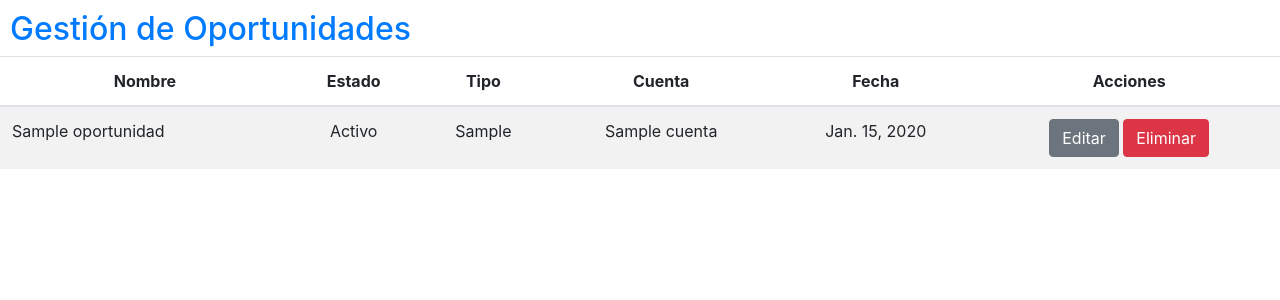
After one commit to Winguweb/mi_primera_bd, a Django app: page /oportunidades/ in a window 1280 px wide. The commit adds this page. Shown: the top 300 px of the page. Run offline with Django 3.2, Linux system fonts and the light colour scheme; tables that the repository leaves empty hold one stand-in row (values such as "Sample post"); some libraries are stand-ins or nearby versions.

Commit message:
Inclusión de Oportunidades al modelo + Pantalla inicial básica de listado de Oportunidades

```diff
--- a/primerabdd/primerabdd/crm/models.py
+++ b/primerabdd/primerabdd/crm/models.py
@@ -2,10 +2,6 @@ from django.db import models
 from django.contrib.auth.models import User
 from django.utils import timezone
 from djmoney.models.fields import MoneyField
-
-
-
-
 
 class Organizacion(models.Model):
     usuario = models.OneToOneField(User, on_delete=models.CASCADE, primary_key=True)
@@ -250,3 +246,11 @@ class Voluntario(models.Model):
     ]
 
     habilidades = models.IntegerField(choices=LISTA_HABILIDADES, blank=True, null=True)
+
+class Oportunidad(models.Model):
+	cuenta = models.ForeignKey(Cuenta, on_delete=models.CASCADE, blank=True)
+	nombre = models.CharField(max_length=200, default=None, blank=False, null=False)
+	estado = models.CharField(max_length=200, default=None, blank=False, null=False)
+	tipo = models.CharField(max_length=200, default=None, blank=False, null=False)
+	fecha = models.DateField('fecha de nacimiento')
+	monto = MoneyField(max_digits=14, decimal_places=2, default_currency='ARS')
--- a/primerabdd/primerabdd/crm/templates/base.html
+++ b/primerabdd/primerabdd/crm/templates/base.html
@@ -82,7 +82,7 @@
 			        <a class="nav-link js-scroll-trigger" href="/cuentas"><b>Cuentas</b></a>
 			      </li>
 			      <li class="nav-item">
-			        <a class="nav-link js-scroll-trigger" href="#"><b>Oportunidades</b></a>
+			        <a class="nav-link js-scroll-trigger" href="/oportunidades"><b>Oportunidades</b></a>
 			      </li>
 			      <li class="nav-item">
 			        <a class="nav-link js-scroll-trigger" href="/custom"><b>Conf. de Campos</b></a>
--- /dev/null
+++ b/primerabdd/primerabdd/crm/templates/crm/oportunidades_lista.html
@@ -0,0 +1,43 @@
+{% extends "base.html" %}
+
+{% block body %}
+
+	<style type="text/css">
+		label, input, form {
+			display: inline;
+		}
+	</style>
+
+	<h2 style="margin-top: 10px; padding-left: 10px;">Gestión de Oportunidades</h2>
+
+	<table class="table table-striped table-hover">
+		<thead>
+			<tr>
+				<th class="tdCenter">Nombre</th>
+				<th class="tdCenter">Estado</th>
+				<th class="tdCenter">Tipo</th>
+				<th class="tdCenter">Cuenta</th>
+				<th class="tdCenter">Fecha</th>
+				<th class="tdCenter">Acciones</th>
+			</tr>
+		</thead>
+		<tbody>
+			{% for oportunidad in mis_oportunidades %}
+			<tr>
+				<td>{{ oportunidad.nombre }}</td>
+				<td class="tdCenter">{{ oportunidad.estado }}</td>
+				<td class="tdCenter">{{ oportunidad.tipo }}</td>
+				<td class="tdCenter">{{ oportunidad.cuenta }}</td>
+				<td class="tdCenter">{{ oportunidad.fecha }}</td>
+				<td class="tdCenter">
+<!-- 					<a class="btn btn-primary" href="#">Detalles</a> -->
+					<a class="btn btn-secondary" href="#">Editar</a>
+					<a class="btn btn-danger" onclick="return confirm('¿Está seguro que desea eliminar esta oportunidad?')" href="#">Eliminar</a>
+				</td>
+			</tr>
+
+			{% endfor %}
+		</tbody>
+	</table>
+
+{% endblock %}
--- a/primerabdd/primerabdd/crm/urls.py
+++ b/primerabdd/primerabdd/crm/urls.py
@@ -27,4 +27,5 @@ urlpatterns = [
     path('cuentas/create/', views.CuentasCrear.as_view(), name='crear_cuenta'),
     path('cuentas/edit/<int:pk>', views.CuentasEditar.as_view(), name='editar_cuenta'),
     path('cuentas/delete/<int:pk>', views.CuentasEliminar.as_view(), name='eliminar_cuenta'),
+    path('oportunidades/', views.OportunidadesLista.as_view(), name='ver_oportunidades'),
 ]
--- a/primerabdd/primerabdd/crm/views.py
+++ b/primerabdd/primerabdd/crm/views.py
@@ -3,7 +3,7 @@ from django.views.generic import ListView, DetailView, TemplateView
 from django.views.generic.edit import CreateView, UpdateView, DeleteView
 from .forms import *
 from django.urls import reverse_lazy
-from .models import Organizacion, Cuenta, Contacto, Voluntario, CampoCustomOrigen, CampoCustomTipoContacto, CampoCustomTipoCuenta
+from .models import Organizacion, Cuenta, Contacto, Voluntario, CampoCustomOrigen, CampoCustomTipoContacto, CampoCustomTipoCuenta, Oportunidad
 from djmoney.forms.fields import MoneyField
 from django.http import HttpResponse, HttpResponseRedirect
 from django.urls import reverse
@@ -578,3 +578,10 @@ class CampoCustomTipoCuentaEliminar(DeleteView):
         context = super(CampoCustomTipoCuentaEliminar, self).get_context_data(**kwargs)
         context["nombre"] = self.object
         return context
+
+
+# Lista de Oportunidades
+class OportunidadesLista(ListView):
+    model = Oportunidad
+    context_object_name = 'mis_oportunidades'
+    template_name = 'crm/oportunidades_lista.html'
```
